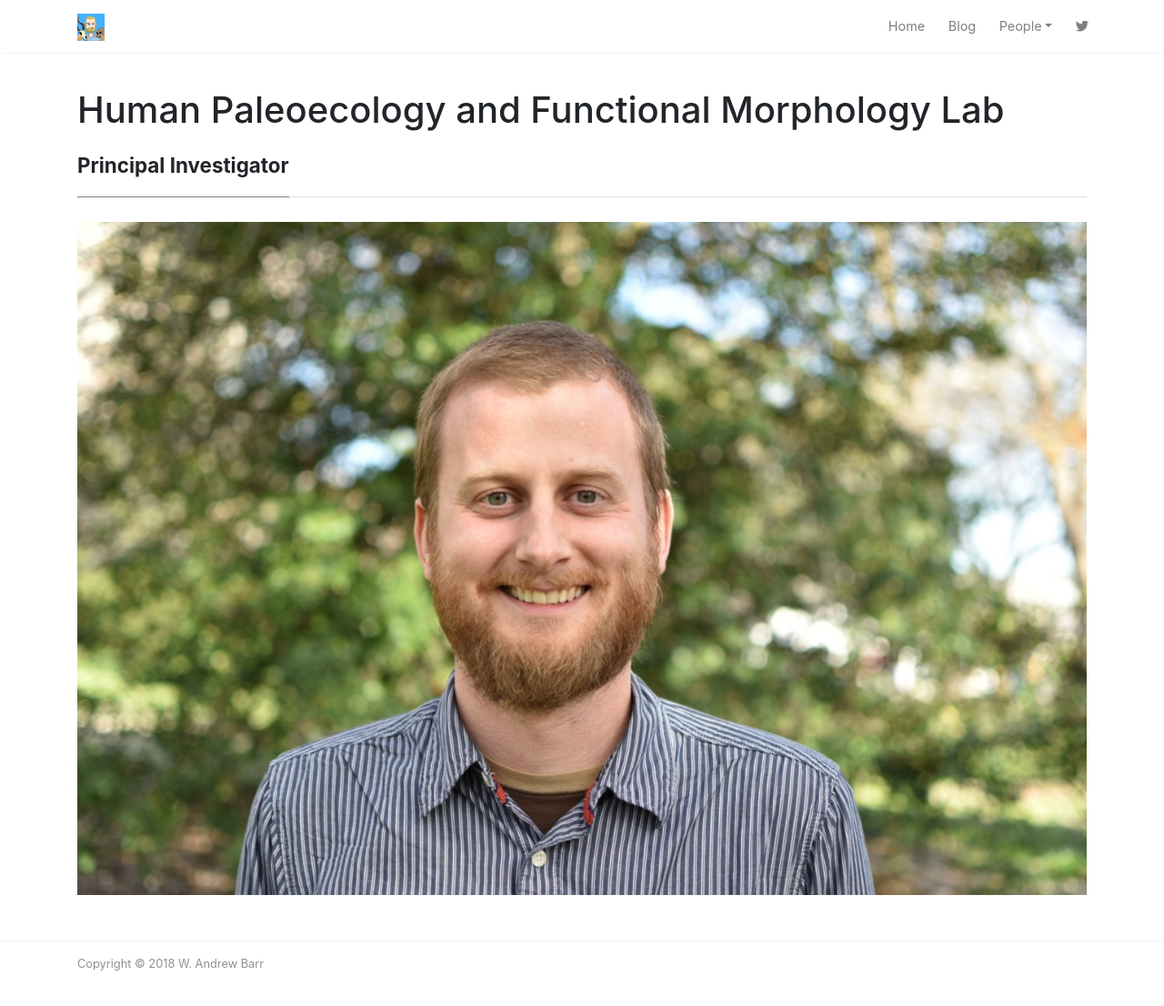
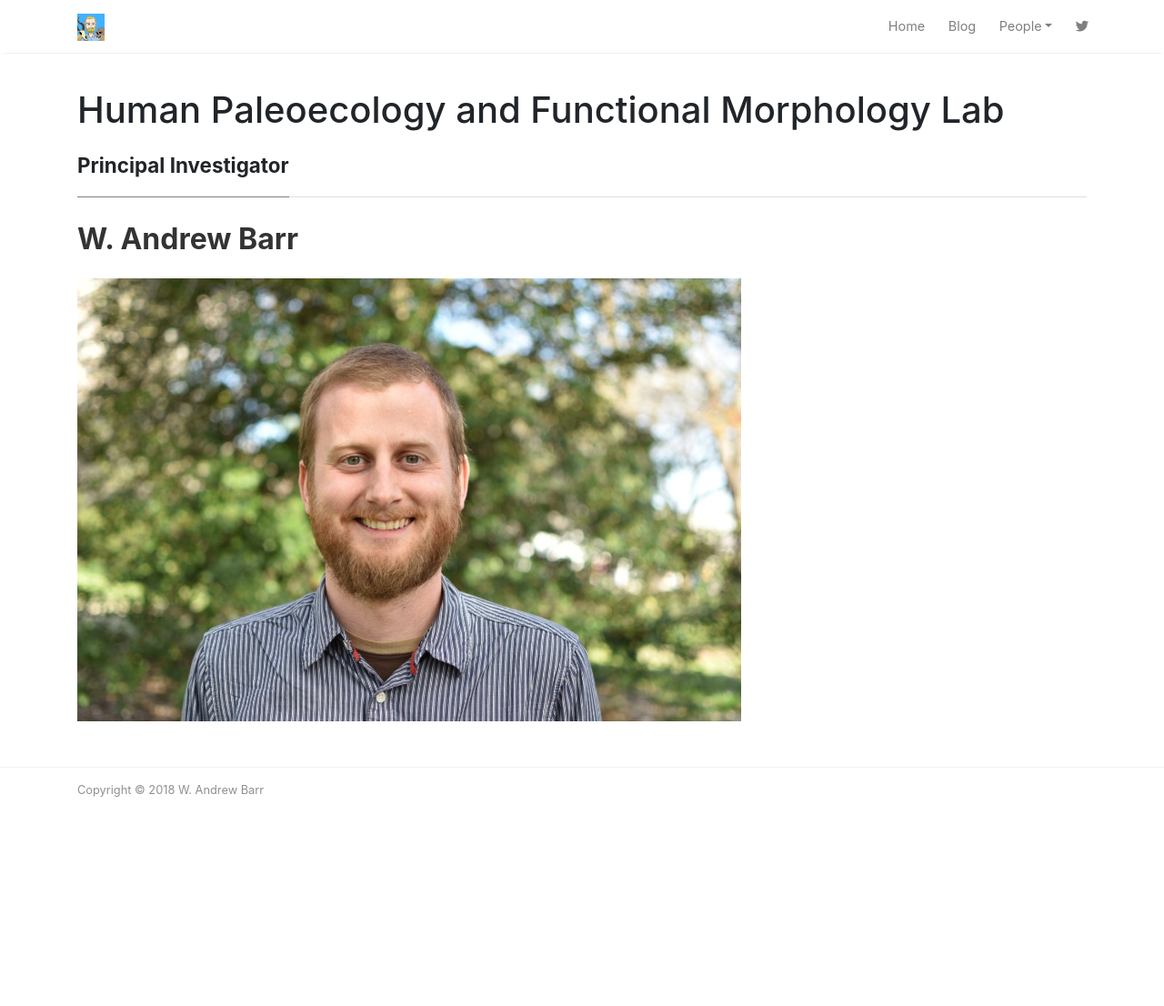
Before and after one commit to wabarr/PAPER, a Jekyll site: the page built from andrew-barr.md, in a window 1280 px wide and 1143 px high. Shown: the top 1106 px of the window at 91% size. Built offline with Jekyll 4.4.1, drawn with Linux system fonts in a browser that asks for light colours; nearby versions of some CDN libraries; comment, search, counter and statistics services are not loaded.

Commit message:
Update andrew-barr.md

```diff
--- a/andrew-barr.md
+++ b/andrew-barr.md
@@ -11,7 +11,8 @@ title: Principal Investigator
 {% if PIs.size == 1 %}
 {% for barr in PIs %}
 <div class="row">
-<div class="col-12">
+<div class="col-s12 col-md-8">
+   <h2>W. Andrew Barr</h2>
    <img class="img-fluid" src="{{site.baseurl}}/{{barr.headshot}}" alt="W. Andrew Barr">
 </div>
 </div>
```
